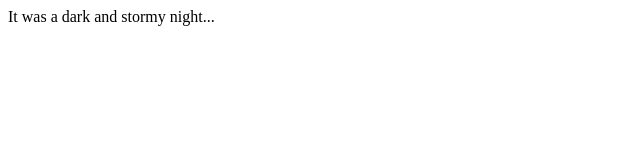
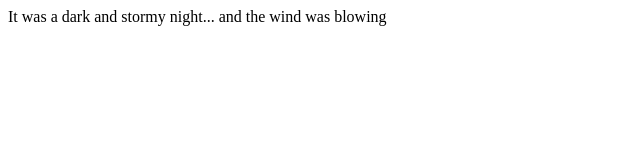
Before and after one commit to squee292/fireside-story, a plain HTML site: page index.html in a window 1280 px wide. Shown: the whole page, without its empty margins (0-640 px from the left). Drawn offline with Linux system fonts and the light colour scheme.

Commit message:
added another line

```diff
--- a/index.html
+++ b/index.html
@@ -1,5 +1,5 @@
 <html>
   <body>
-    <p>It was a dark and stormy night...</p>
+    <p>It was a dark and stormy night...  and the wind was blowing</p>
   </body>
 </html>
```
